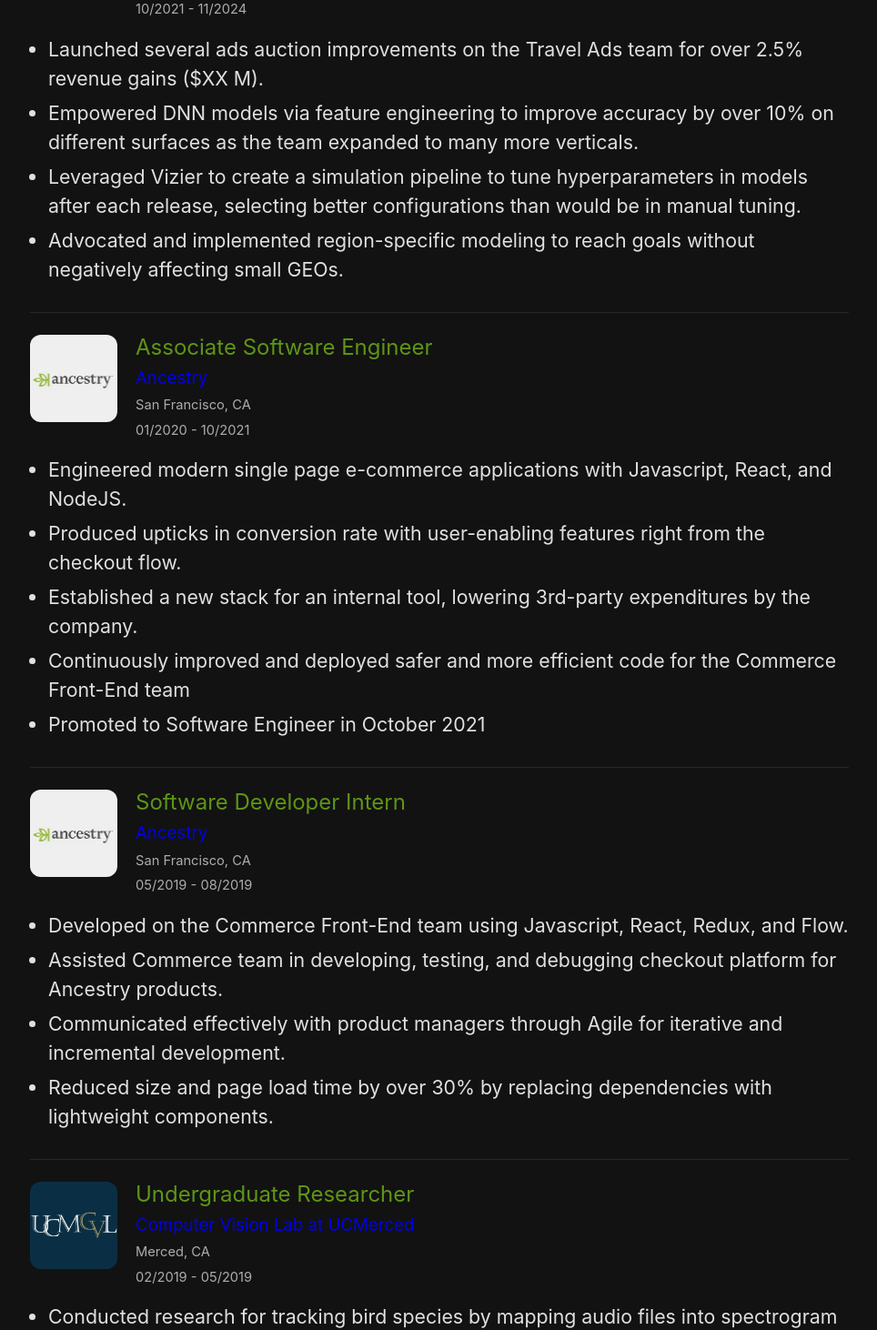
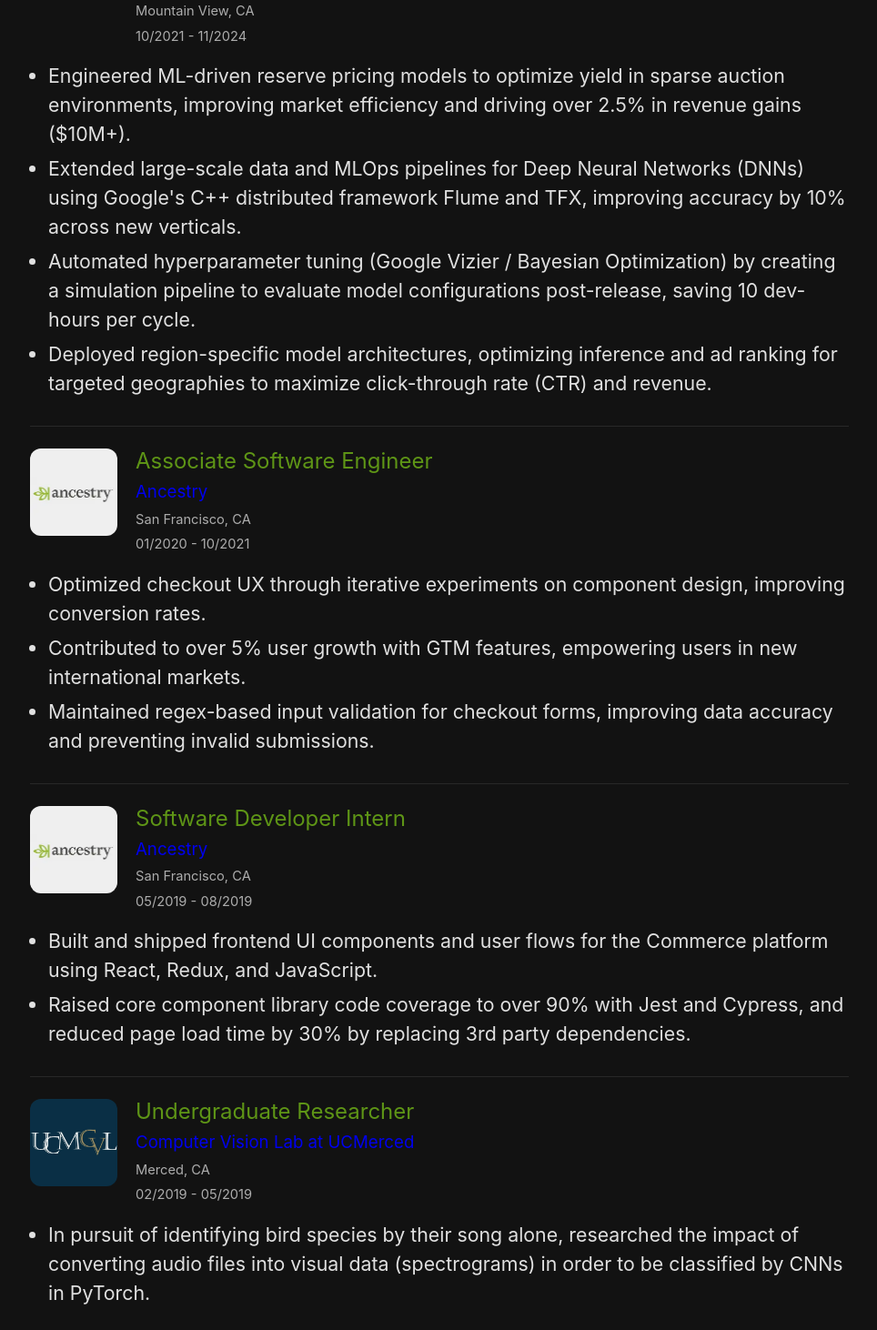
Before and after one commit to Jibram/jibram.github.io, a React (Vite) app: page / in a window 1280 px wide. Shown: the part 1060-2522 px from the top of the page at 91% size, without its empty margins (157-1121 px from the left). Built offline with nearby package versions, Linux system fonts and the light colour scheme.

Commit message:
Updated Resume

```diff
--- a/src/components/content.js
+++ b/src/components/content.js
@@ -16,7 +16,7 @@ var content = {
     NAME: 'Jibram Jimenez-Loza',
   },
   ABOUT:
-    '5+ years experienced Software Engineer: Building innovative, user-centric Front-End solutions & integrating cutting-edge ML/AI to drive intelligent applications. Contact me for consultation, contract, or full-time roles.',
+    'Full-Stack ML Engineer with 5 years of experience building production-scale MLOps pipelines (Google) and full-stack web applications (Ancestry). Proven ability to train deep neural networks (DNNs) and deploy them into end-to-end, user-facing systems.',
   CONTACT: [
     {
       SRC: gmailLogo,
@@ -45,10 +45,10 @@ var content = {
       START: '10/2021',
       END: '11/2024',
       INFO: [
-        'Launched several ads auction improvements on the Travel Ads team for over 2.5% revenue gains ($XX M).',
-        'Empowered DNN models via feature engineering to improve accuracy by over 10% on different surfaces as the team expanded to many more verticals.',
-        'Leveraged Vizier to create a simulation pipeline to tune hyperparameters in models after each release, selecting better configurations than would be in manual tuning.',
-        'Advocated and implemented region-specific modeling to reach goals without negatively affecting small GEOs.',
+        'Engineered ML-driven reserve pricing models to optimize yield in sparse auction environments, improving market efficiency and driving over 2.5% in revenue gains ($10M+).',
+        `Extended large-scale data and MLOps pipelines for Deep Neural Networks (DNNs) using Google's C++ distributed framework Flume and TFX, improving accuracy by 10% across new verticals.`,
+        'Automated hyperparameter tuning (Google Vizier / Bayesian Optimization) by creating a simulation pipeline to evaluate model configurations post-release, saving 10 dev-hours per cycle.',
+        'Deployed region-specific model architectures, optimizing inference and ad ranking for targeted geographies to maximize click-through rate (CTR) and revenue.',
       ],
     },
     {
@@ -60,11 +60,9 @@ var content = {
       START: '01/2020',
       END: '10/2021',
       INFO: [
-        'Engineered modern single page e-commerce applications with Javascript, React, and NodeJS.',
-        'Produced upticks in conversion rate with user-enabling features right from the checkout flow.',
-        'Established a new stack for an internal tool, lowering 3rd-party expenditures by the company.',
-        'Continuously improved and deployed safer and more efficient code for the Commerce Front-End team',
-        'Promoted to Software Engineer in October 2021',
+        'Optimized checkout UX through iterative experiments on component design, improving conversion rates.',
+        'Contributed to over 5% user growth with GTM features, empowering users in new international markets.',
+        'Maintained regex-based input validation for checkout forms, improving data accuracy and preventing invalid submissions.',
       ],
     },
     {
@@ -76,10 +74,8 @@ var content = {
       START: '05/2019',
       END: '08/2019',
       INFO: [
-        'Developed on the Commerce Front-End team using Javascript, React, Redux, and Flow.',
-        'Assisted Commerce team in developing, testing, and debugging checkout platform for Ancestry products.',
-        'Communicated effectively with product managers through Agile for iterative and incremental development.',
-        'Reduced size and page load time by over 30% by replacing dependencies with lightweight components.',
+        'Built and shipped frontend UI components and user flows for the Commerce platform using React, Redux, and JavaScript.',
+        'Raised core component library code coverage to over 90% with Jest and Cypress, and reduced page load time by 30% by replacing 3rd party dependencies.',
       ],
     },
     {
@@ -91,8 +87,7 @@ var content = {
       START: '02/2019',
       END: '05/2019',
       INFO: [
-        'Conducted research for tracking bird species by mapping audio files into spectrogram images using Python.',
-        'Investigated differences between feature extraction techniques to CNN pre-classification feature vectors.',
+        'In pursuit of identifying bird species by their song alone, researched the impact of converting audio files into visual data (spectrograms) in order to be classified by CNNs in PyTorch.',
       ],
     },
     {
@@ -120,8 +115,7 @@ var content = {
       CLASSES: [
         'Algorithm Analysis',
         'Computer Networks',
-        'Object-Oriented Programming',
-        'Networks and Distributed Systems',
+        'Distributed Systems',
       ],
     },
     {
```
Also changed, not shown: 1 other file (tests, documents, lock files or other folders).
